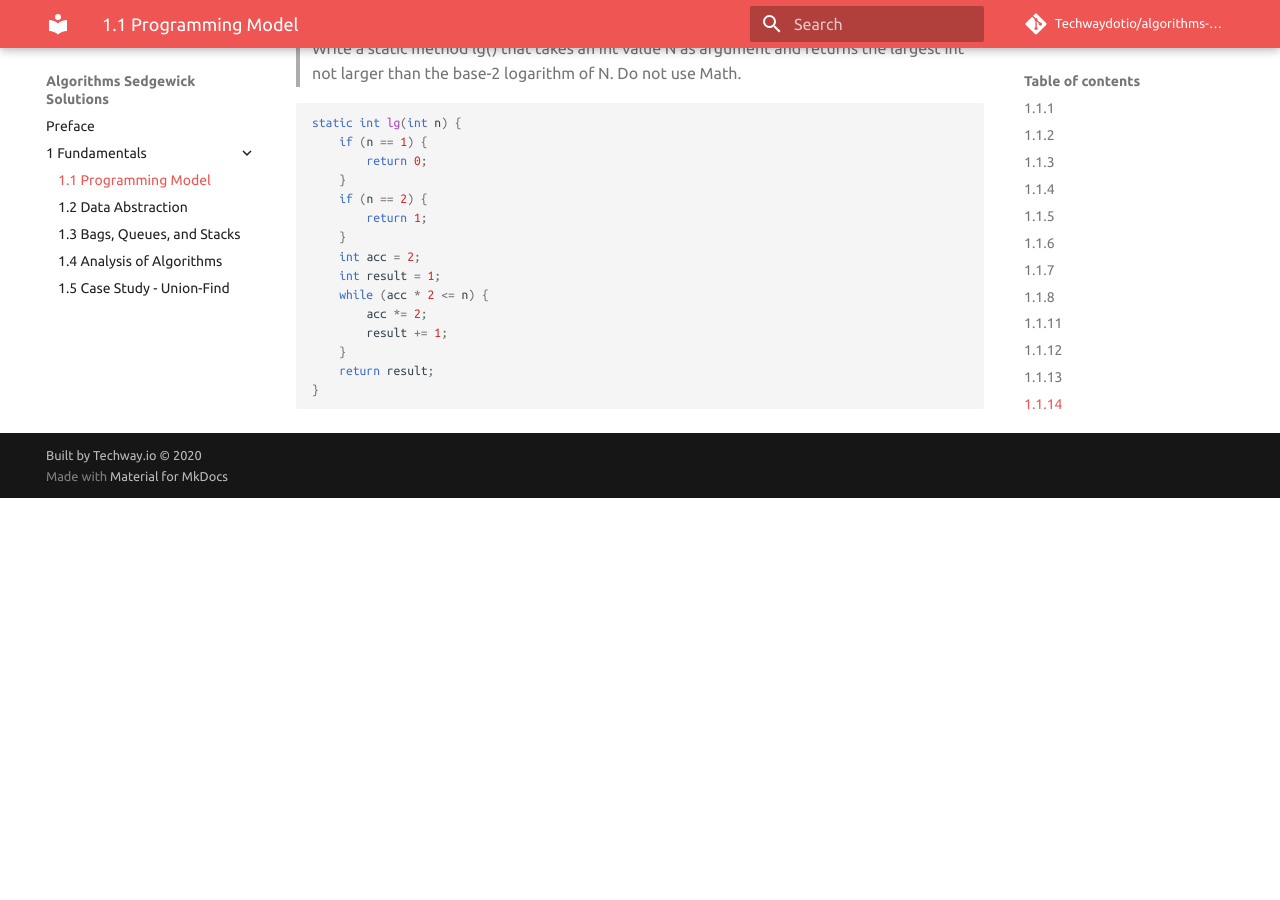
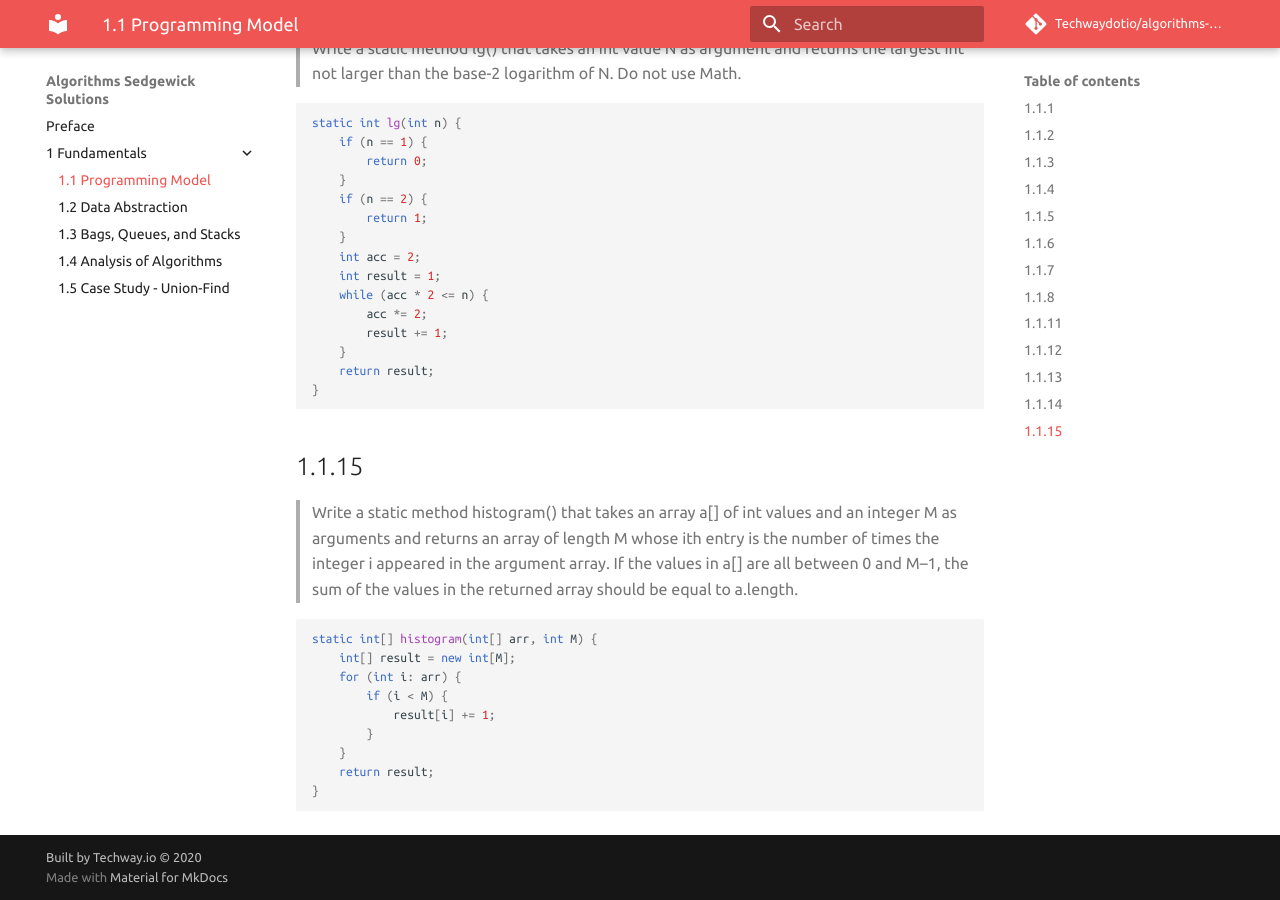
Before and after one commit to Techwaydotio/algorithms-sedgewick, an MkDocs documentation site: the page built from docs/Chap01/1.1.md, in a window 1280 px wide and 900 px high, scrolled down 6021 px. Built offline with MkDocs 1.6.1 and Material for MkDocs 9.7.7, drawn with Linux system fonts in a browser that asks for light colours; nearby versions of some CDN libraries; comment, search, counter and statistics services are not loaded; before the commit the page ends 6519 px from its top, so only the background shows below that.

Commit message:
Ch1 1.1.15

````diff
--- a/docs/Chap01/1.1.md
+++ b/docs/Chap01/1.1.md
@@ -302,3 +302,22 @@ static int lg(int n) {
     return result;
 }
 ```
+
+## 1.1.15
+> Write a static method histogram() that takes an array a[] of int values and
+an integer M as arguments and returns an array of length M whose ith entry is the number of times the integer i appeared in the argument array. If the values in a[] are all
+between 0 and M–1, the sum of the values in the returned array should be equal to
+a.length.
+
+
+```java
+static int[] histogram(int[] arr, int M) {
+    int[] result = new int[M];
+    for (int i: arr) {
+        if (i < M) {
+            result[i] += 1;
+        }
+    }
+    return result;
+}
+```
````
Also changed, not shown: site/Chap01/1.1/index.html, site/search/search_index.json, site/sitemap.xml, 3 other files.
